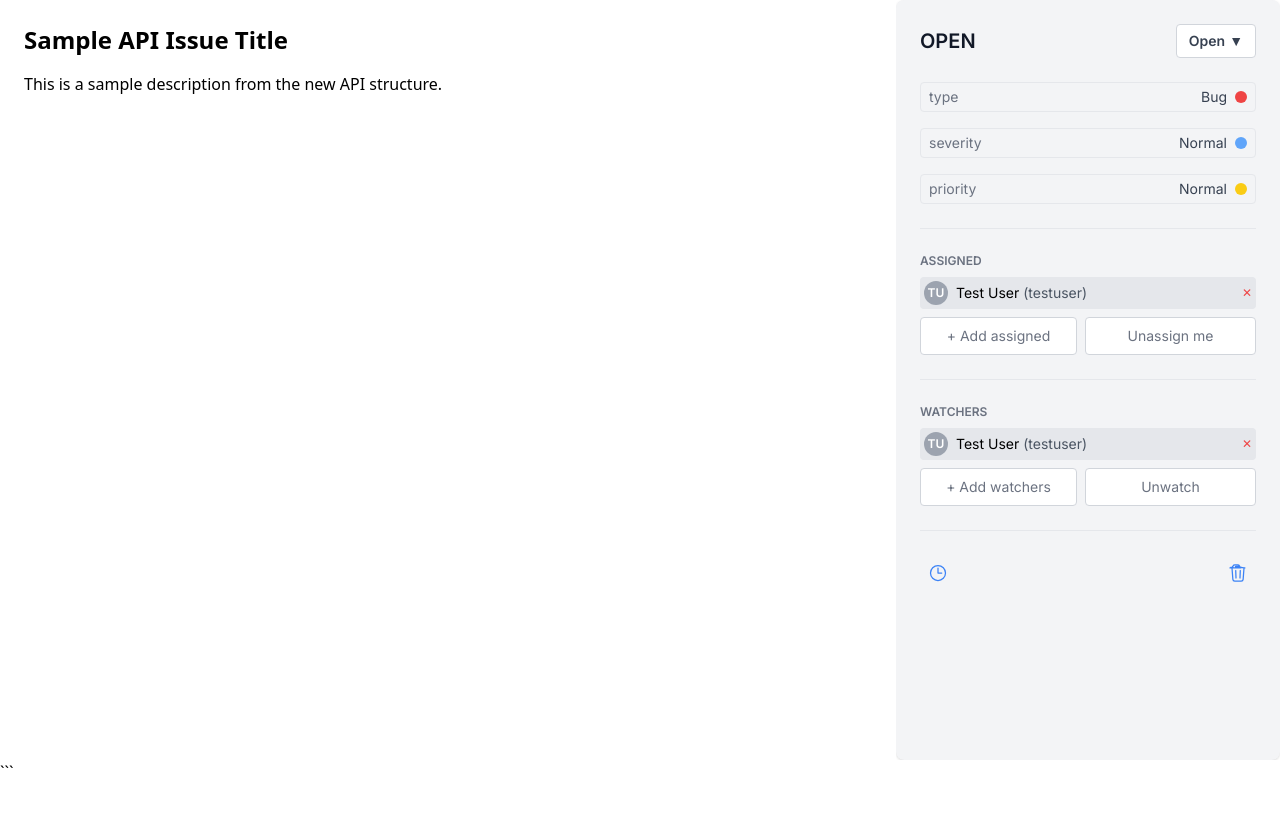
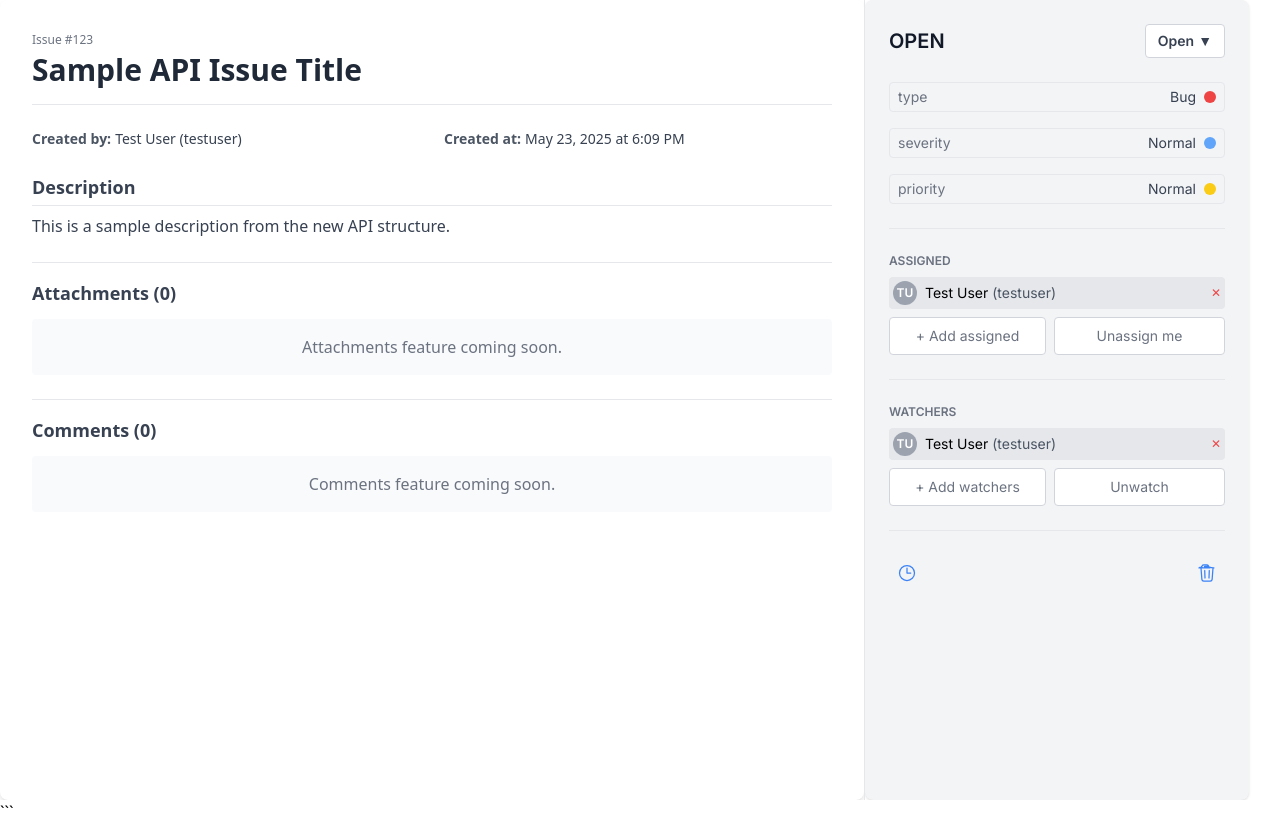
Before and after one commit to ASW-TAIGA/ASW-TAIGA-angular, an Angular app: page / in a window 1280 px wide. Before the commit the page ends 800 px from the top, so only its background shows below. Built offline with nearby package versions, Linux system fonts and the light colour scheme.

Commit message:
feat(issue-detail): refactor issue sidebar and detail components with improved layout and styles

```diff
--- /dev/null
+++ b/src/app/issues/feature/issue-detail/issue-detail.component.html
@@ -0,0 +1,45 @@
+<div *ngIf="issue" class="p-6 md:p-8 space-y-6 bg-white rounded-lg shadow-md h-full overflow-y-auto">
+  <header class="pb-4 border-b border-gray-200">
+    <p class="text-xs text-gray-500 mb-1">Issue #{{ issue.id }}</p>
+    <h1 class="text-2xl md:text-3xl font-bold text-gray-800 break-words">{{ issue.title }}</h1>
+  </header>
+
+  <section class="grid grid-cols-1 md:grid-cols-2 gap-x-6 gap-y-3 text-sm">
+    <div>
+      <strong class="text-gray-600">Created by:</strong>
+      <span class="text-gray-700 ml-1">{{ issue.creator.first_name }} {{ issue.creator.last_name }} ({{ issue.creator.username || 'N/A' }})</span>
+    </div>
+    <div>
+      <strong class="text-gray-600">Created at:</strong>
+      <span class="text-gray-700 ml-1">{{ issue.created_at | date:'mediumDate' }} at {{ issue.created_at | date:'shortTime' }}</span>
+    </div>
+  </section>
+
+  <section class="mt-4">
+    <h2 class="text-lg font-semibold text-gray-700 mb-2 border-b pb-1">Description</h2>
+    <div *ngIf="issue.description; else noDescription" class="prose prose-sm max-w-none text-gray-700">
+      <pre class="whitespace-pre-wrap font-sans">{{ issue.description }}</pre>
+    </div>
+    <ng-template #noDescription>
+      <p class="text-gray-500 italic">No description provided.</p>
+    </ng-template>
+  </section>
+
+  <section class="mt-6 pt-4 border-t border-gray-200">
+    <h2 class="text-lg font-semibold text-gray-700 mb-3">Attachments ({{issue.attachments.length || 0}})</h2>
+    <div class="p-4 bg-gray-50 rounded text-center text-gray-500">
+      Attachments feature coming soon.
+    </div>
+  </section>
+
+  <section class="mt-6 pt-4 border-t border-gray-200">
+    <h2 class="text-lg font-semibold text-gray-700 mb-3">Comments ({{issue.comments.length || 0}})</h2>
+    <div class="p-4 bg-gray-50 rounded text-center text-gray-500">
+      Comments feature coming soon.
+    </div>
+  </section>
+</div>
+
+<div *ngIf="!issue" class="p-6 text-center text-gray-500 italic h-full flex items-center justify-center">
+  <p>Select an issue to view its details or no issue loaded.</p>
+</div>
--- /dev/null
+++ b/src/app/issues/feature/issue-sidebar/issue-sidebar.component.css
@@ -0,0 +1,8 @@
+/* src/app/issues/feature/issues/issue-sidebar.component.css */
+@import "https://fonts.googleapis.com/css2?family=Inter:wght@400;600&display=swap";
+
+:host {
+  font-family: 'Inter', sans-serif;
+  display: block;
+  height: 100%; /* Asegura que el host del componente tome la altura completa de su padre (sidebar-wrapper) */
+}
--- a/src/app/issues/feature/issues/issue-sidebar.component.css
+++ /dev/null
@@ -1,14 +0,0 @@
-/* src/app/issues/feature/issues/issue-sidebar.component.css */
-@import "https://fonts.googleapis.com/css2?family=Inter:wght@400;600&display=swap"; /* Existing import */
-
-:host {
-  font-family: 'Inter', sans-serif; /* Existing font style */
-  display: block; /* Ensures the component behaves as a block-level element */
-  position: sticky; /* Makes the sidebar sticky within its nearest scrolling ancestor */
-  top: 20px; /* Adjust this value to set the desired distance from the top of the viewport when sticky. */
-  align-self: flex-start; /* Aligns the sticky item to the start of the cross axis of the flex container. */
-  /* This is important because your 'issues-container' is a flex container. */
-  height: calc(100vh - 40px); /* Optional: Set a height, for example, viewport height minus top/bottom margins or padding. */
-  /* This helps if you want the sidebar to have its own scrollbar for its content if it gets too long. */
-  overflow-y: auto;         /* Optional: Adds a scrollbar to the sidebar if its content overflows its defined height. */
-}
--- a/src/app/issues/feature/issues/issues.component.html
+++ b/src/app/issues/feature/issues/issues.component.html
@@ -1,11 +1,17 @@
-<div class="issues-container flex">
+<div class="issues-container flex h-screen overflow-hidden">
 
-  <div class="issue-main-content flex-grow p-6" *ngIf="currentIssue$ | async as issue">
-    <h1 class="text-2xl font-bold mb-4">{{ issue.title }}</h1>
-    <p>{{ issue.description }}</p>
+  <div class="issue-main-content flex-grow overflow-y-auto">
+    <ng-container *ngIf="currentIssue$ | async as issue; else noIssueSelected">
+      <app-issue-detail [issue]="issue"></app-issue-detail>
+    </ng-container>
+    <ng-template #noIssueSelected>
+      <div class="p-6 text-center text-gray-500 italic h-full flex items-center justify-center">
+        <p *ngIf="!(currentIssue$ | async) && issueId">Loading issue...</p>
+      </div>
+    </ng-template>
   </div>
 
-  <div class="sidebar-wrapper w-96 flex-shrink-0">
+  <div class="sidebar-wrapper w-[416px] flex-shrink-0 border-l border-gray-200 h-full overflow-y-auto sticky top-0">
     <ng-container *ngIf="currentIssue$ | async as issue">
       <ng-container *ngIf="issueOptions$ | async as options">
         <ng-container *ngIf="currentUser$ | async as resolvedCurrentUser">
@@ -19,14 +25,14 @@
               [currentUser]="resolvedCurrentUser"
               [allProjectUsers]="resolvedAllProjectUsers"
               (issuePropertyChange)="handleIssueUpdate($event)"
-              (deleteIssueInitiated)="handleDeleteIssue($event)"> </app-issue-sidebar>
+              (deleteIssueInitiated)="handleDeleteIssue($event)">
+            </app-issue-sidebar>
           </ng-container>
         </ng-container>
       </ng-container>
     </ng-container>
-  </div>
-
-  <div *ngIf="!(currentIssue$ | async) || !(issueOptions$ | async) || !(currentUser$ | async) || !(allProjectUsers$ | async)">
-    Loading issue details...
+    <div *ngIf="!(currentIssue$ | async)" class="p-6 text-center text-gray-400 italic">
+      No issue selected for sidebar.
+    </div>
   </div>
 </div>
--- a/src/app/issues/feature/issues/issues.component.ts
+++ b/src/app/issues/feature/issues/issues.component.ts
@@ -1,7 +1,8 @@
 // src/app/issues/feature/issues/issues.component.ts
 import { Component, OnInit, inject } from '@angular/core';
 import { CommonModule } from '@angular/common';
-import { IssueSidebarComponent } from './issue-sidebar.component';
+import { IssueSidebarComponent } from '../issue-sidebar/issue-sidebar.component';
+import { IssueDetailComponent } from '../issue-detail/issue-detail.component';
 import {
   IssueService,
   Issue,
@@ -11,52 +12,54 @@ import {
 } from '../../data-access/issue.service';
 import { Observable, of } from 'rxjs';
 import { tap } from 'rxjs/operators';
-// import { Router } from '@angular/router'; // Descomenta si vas a navegar
 
 @Component({
   selector: 'app-issues',
   standalone: true,
-  imports: [CommonModule, IssueSidebarComponent],
+  imports: [
+    CommonModule,
+    IssueSidebarComponent,
+    IssueDetailComponent
+  ],
   templateUrl: './issues.component.html',
   styleUrl: './issues.component.css'
 })
 export class IssuesComponent implements OnInit {
   private issueService = inject(IssueService);
-  // private router = inject(Router); // Descomenta si vas a navegar
 
   currentIssue$: Observable<Issue | null> = of(null);
   issueOptions$: Observable<IssueOptions | null> = of(null);
   currentUser$: Observable<UserLite | null> = of(null);
   allProjectUsers$: Observable<UserLite[]> = of([]);
 
-  private issueId = '123'; // ID del issue actual, asegúrate que se obtiene dinámicamente si es necesario
+  // MODIFIED: Made issueId public by removing 'private'
+  issueId = '123'; // O cómo sea que obtengas el ID del issue
 
   ngOnInit(): void {
-    this.loadIssueData(); // Renombrado para claridad
+    this.loadIssueData();
     this.loadDropdownOptions();
     this.loadUserContext();
   }
 
   loadIssueData(): void {
     this.currentIssue$ = this.issueService.getIssue(this.issueId).pipe(
-      tap(issue => console.log('IssuesComponent: Loaded issue data', issue))
+      tap(returnedIssue => console.log('IssuesComponent: Loaded issue data', returnedIssue)) // Changed 'issue' to 'returnedIssue' to avoid conflict if needed
     );
   }
 
-  loadDropdownOptions(): void { // Renombrado para claridad
+  loadDropdownOptions(): void {
     this.issueOptions$ = this.issueService.getIssueOptions().pipe(
       tap(options => console.log('IssuesComponent: Loaded issue options', options))
     );
   }
 
-  loadUserContext(): void { // Nuevo método
+  loadUserContext(): void {
     this.currentUser$ = this.issueService.getCurrentUser();
     this.allProjectUsers$ = this.issueService.getProjectUsers();
   }
 
-
   handleIssueUpdate(event: { field: keyof Issue, value: any, currentIssue: Issue }): void {
-    // ... (tu lógica de handleIssueUpdate existente)
+    // ... (resto del método sin cambios)
     if (!event.currentIssue || !event.currentIssue.id) {
       console.error('IssuesComponent: Cannot update issue, current issue or ID is missing.');
       return;
@@ -103,27 +106,20 @@ export class IssuesComponent implements OnInit {
   }
 
   handleDeleteIssue(issueIdToDelete: number): void {
+    // ... (resto del método sin cambios)
     console.log(`IssuesComponent: Attempting to delete issue with ID: ${issueIdToDelete}`);
     this.issueService.deleteIssue(issueIdToDelete).subscribe({
       next: () => {
         console.log(`IssuesComponent: Issue ${issueIdToDelete} successfully deleted.`);
-        alert(`Issue ${issueIdToDelete} deleted successfully!`); // Simple feedback
-
-        // Lógica post-borrado:
-        // Si el issue borrado es el que se está mostrando actualmente, límpialo.
-        if (String(this.issueId) === String(issueIdToDelete)) { // Comparar como strings por si acaso
-          this.currentIssue$ = of(null); // Limpia la vista actual
-          // Aquí podrías navegar a otra página, por ejemplo, la lista de issues:
-          // this.router.navigate(['/issues']); // Si tienes un router configurado
+        alert(`Issue ${issueIdToDelete} deleted successfully!`);
+        if (String(this.issueId) === String(issueIdToDelete)) {
+          this.currentIssue$ = of(null);
           console.log('Current issue view cleared as it was deleted.');
-        } else {
-          // Si se borró otro issue (ej. desde una lista, no aplicable aquí aún),
-          // podrías refrescar la lista.
         }
       },
       error: (err: any) => {
         console.error(`IssuesComponent: Error deleting issue ${issueIdToDelete}`, err);
-        alert(`Failed to delete issue ${issueIdToDelete}. Please try again.`); // Simple feedback
+        alert(`Failed to delete issue ${issueIdToDelete}. Please try again.`);
       }
     });
   }
```
Also changed, not shown: src/app/issues/feature/issue-detail/issue-detail.component.ts (added, +14 -0 lines), src/app/issues/feature/issue-detail/issue-detail.component.css (added), src/app/issues/feature/issue-sidebar/issue-sidebar.component.html (renamed from src/app/issues/feature/issues/issue-sidebar.component.html), src/app/issues/feature/issue-sidebar/issue-sidebar.component.ts (renamed from src/app/issues/feature/issues/issue-sidebar.component.ts), 2 other files (tests, documents, lock files or other folders).
